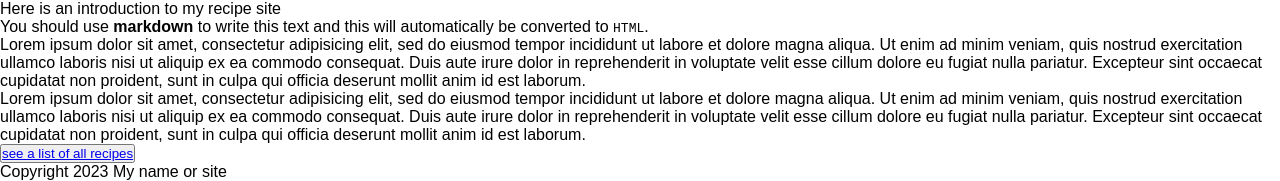
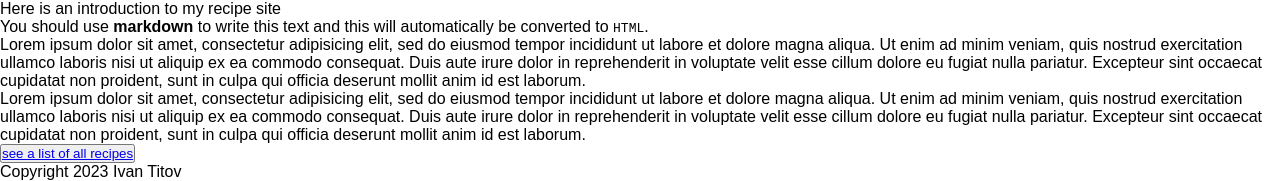
Before and after one commit to IvanTitov9/HealthyItaly, a Jekyll site: the page built from home/index.md, in a window 1280 px wide. Shown: the part 1941-2122 px from the top of the page. Built offline with Jekyll 4.4.1, drawn with Linux system fonts in a browser that asks for light colours.

Commit message:
Update _config.yml

```diff
--- a/_config.yml
+++ b/_config.yml
@@ -1,7 +1,7 @@
 
 # SITE CONFIGURATION
 url: "https://yoursite.netlify.app"   #change this to yours
-repository: yourusername/yourrepository
+repository: IvanTitov9/HealthyItaly
 title: Your recipe collection
 recipemenu: false # you can change to true and a menu of all recipes will appear
 editbutton: false # you can navigate to edit your site by going to https://yoursite.netlify.app/admin
@@ -12,7 +12,7 @@
 
 # change the following to your name or site name
 footer_text:
-  "Copyright 2023 My name or site"
+  "Copyright 2023 Ivan Titov"
 
 # DO NOT EDIT BELOW THIS LINE
 
```
